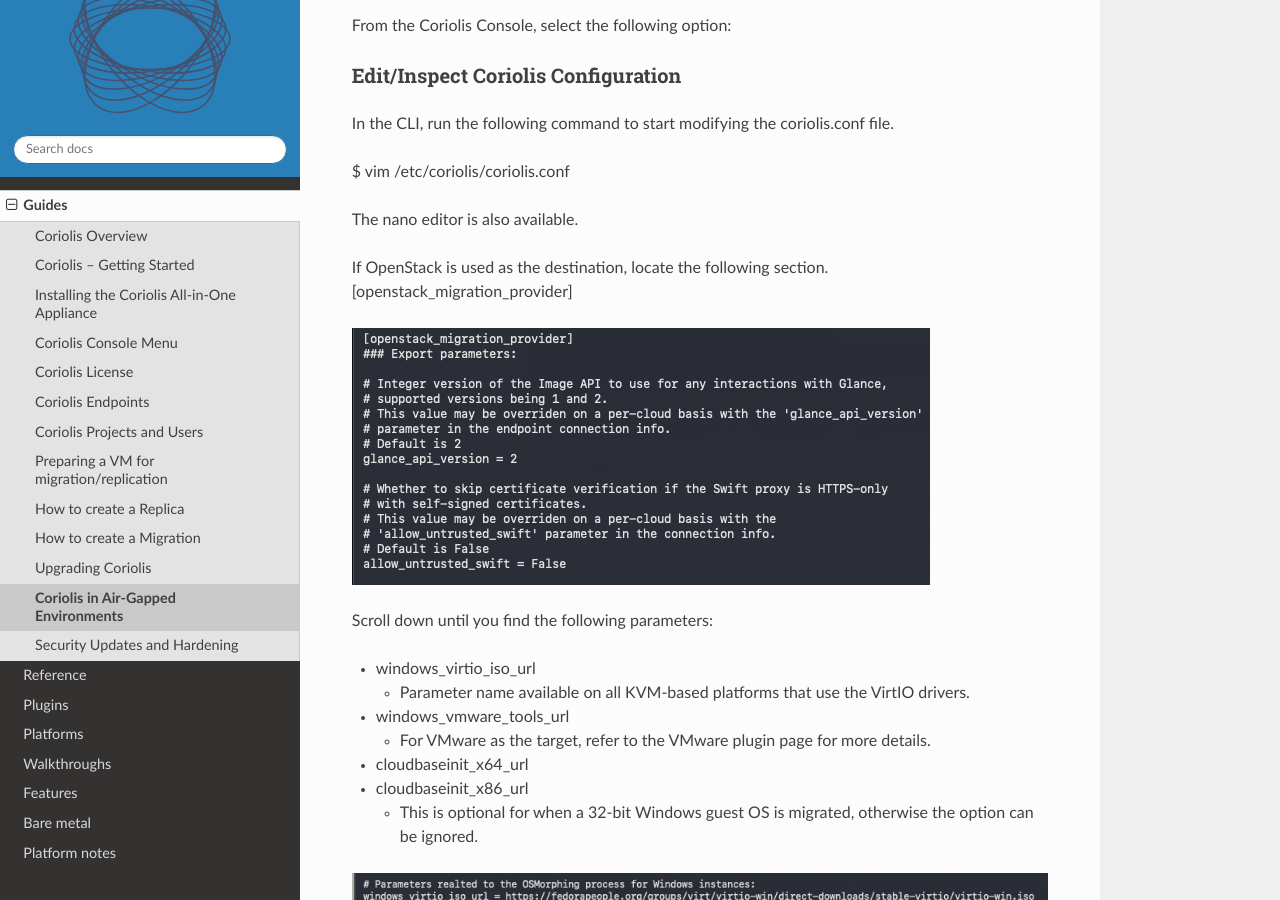
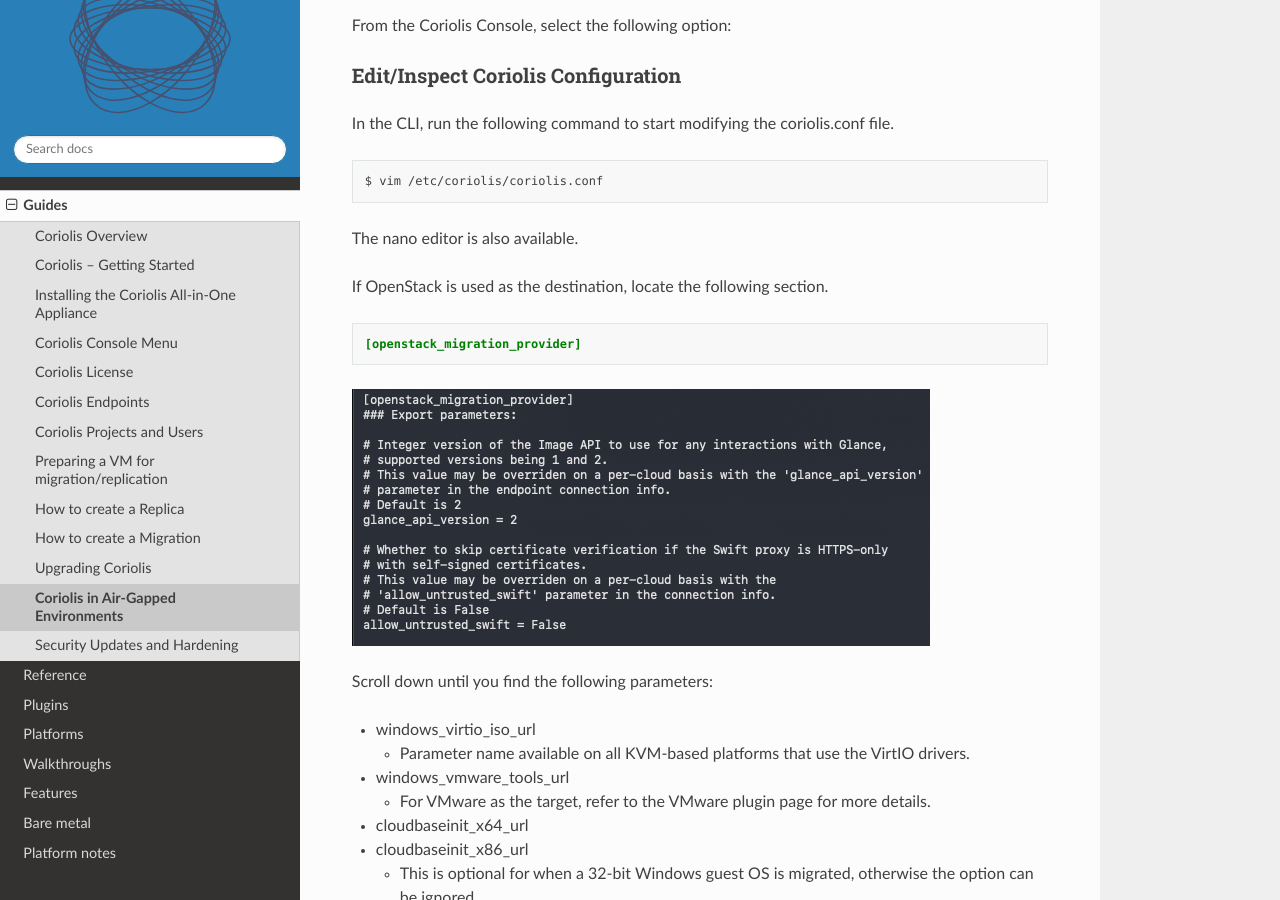
Before and after one commit to cloudbase/coriolis-docs, a Sphinx documentation site: the page built from source/guides/coriolis-airgapped-environments.md, in a window 1280 px wide and 900 px high, scrolled down 588 px. Built offline with Sphinx 7.4.7 and the Read the Docs theme 3.1.0, drawn with Linux system fonts in a browser that asks for light colours.

Commit message:
Add missing code blocks

````diff
--- a/source/guides/coriolis-airgapped-environments.md
+++ b/source/guides/coriolis-airgapped-environments.md
@@ -24,12 +24,17 @@
 
 In the CLI, run the following command to start modifying the coriolis.conf file.
 
+```text
 $ vim /etc/coriolis/coriolis.conf
+```
 
 The nano editor is also available.
 
 If OpenStack is used as the destination, locate the following section.
+
+```ini
 [openstack_migration_provider]
+```
 
 [![](_static/images/ee9f6e8e-9d58-4a43-aa45-dcf099340167.png)](https://i0.wp.com/cloudbase.it/wp-content/uploads/2026/03/ee9f6e8e-9d58-4a43-aa45-dcf099340167.png?ssl=1)
 
@@ -63,7 +68,9 @@
 
 Then, proceed to edit the Coriolis configuration file and look for the **[proxy]** section.
 
-**$ vim /etc/coriolis/coriolis.conf**
+```text
+$ vim /etc/coriolis/coriolis.conf
+```
 
 [![](_static/images/66b465a7-3415-4ee5-90a4-6b938f2c5454.png)](https://i0.wp.com/cloudbase.it/wp-content/uploads/2026/03/66b465a7-3415-4ee5-90a4-6b938f2c5454.png?ssl=1)
 
````
